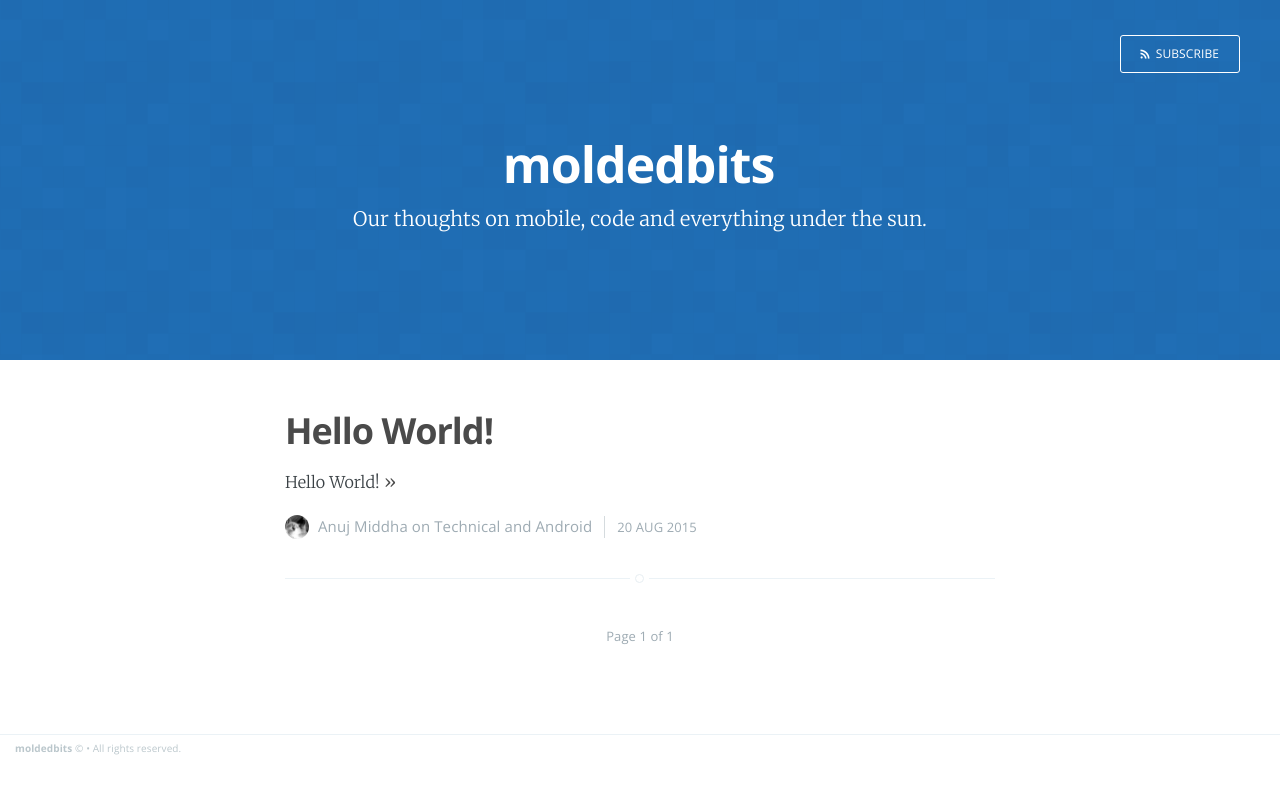
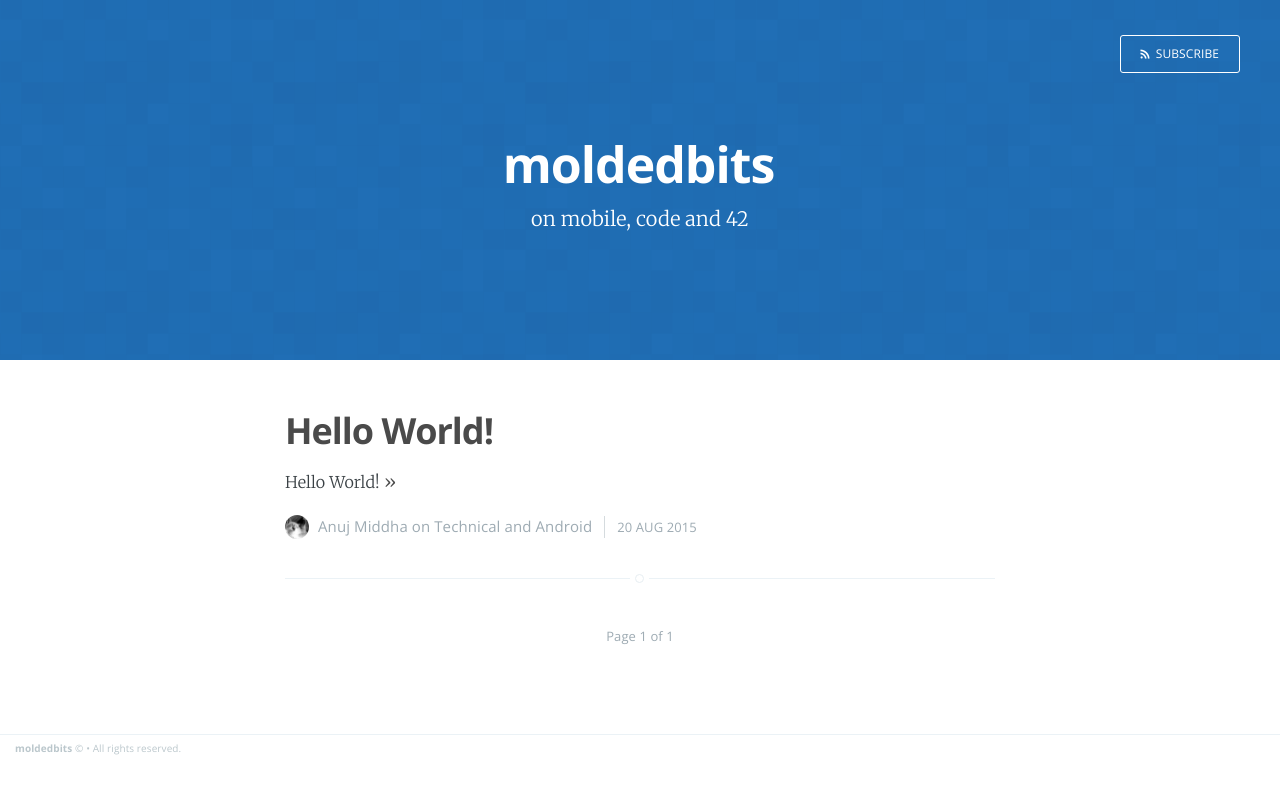
Before and after one commit to moldedbits/moldedbits.github.io, a Jekyll site: the page built from index.html, in a window 1280 px wide. Shown: the top 794 px of the page. Built offline with Jekyll 4.4.1, drawn with Linux system fonts in a browser that asks for light colours; Markdown is read by kramdown in place of the engine named in the settings; the list of posts is cut into pages by our own code.

Commit message:
updated tagline

```diff
--- a/_config.yml
+++ b/_config.yml
@@ -1,6 +1,6 @@
 name: moldedbits
 description: Blog
-tagline: Our thoughts on mobile, code and everything under the sun.
+tagline: on mobile, code and 42
 meta_description: "moldedbits Blog"
 
 markdown: redcarpet
```
Also changed, not shown: 1 other file.
